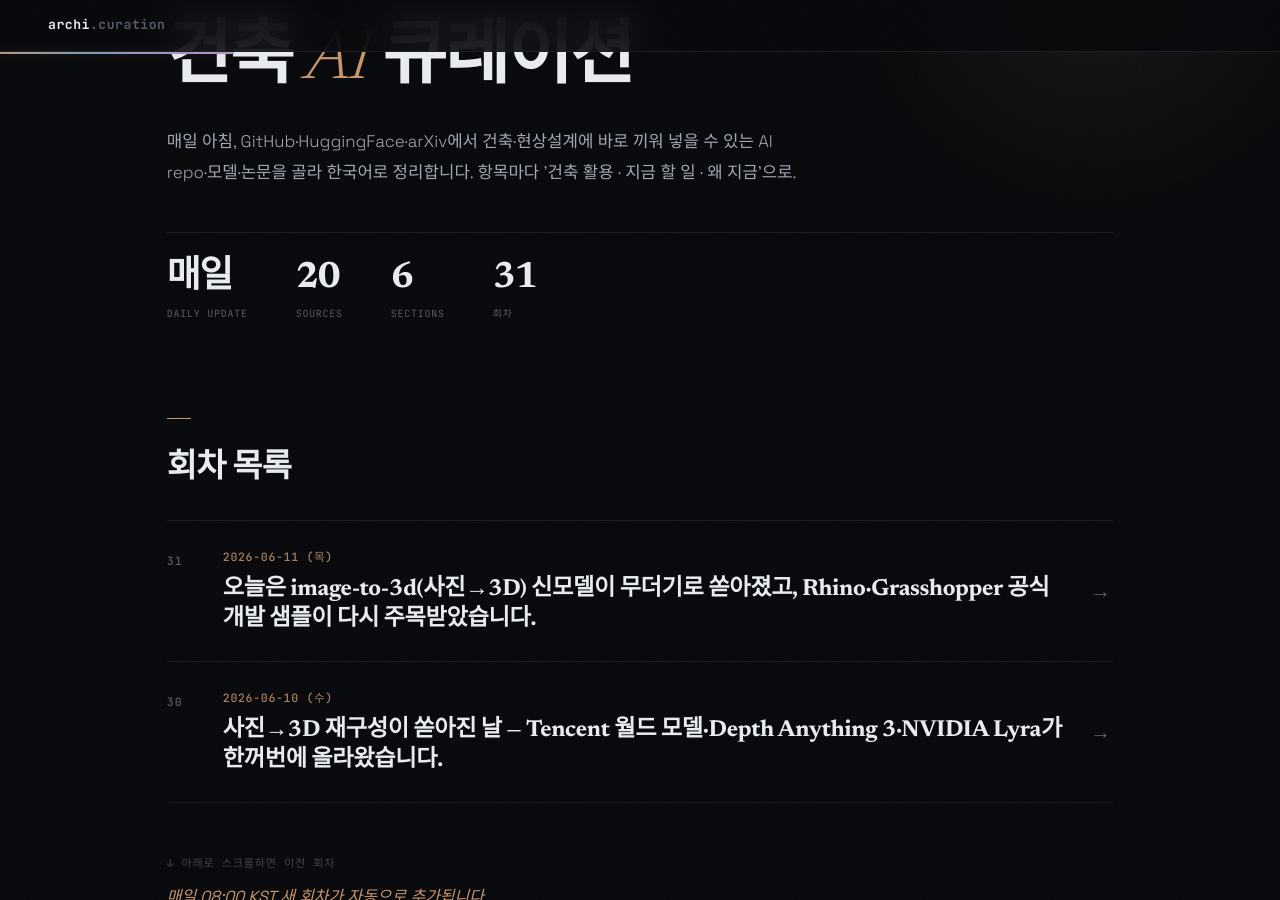
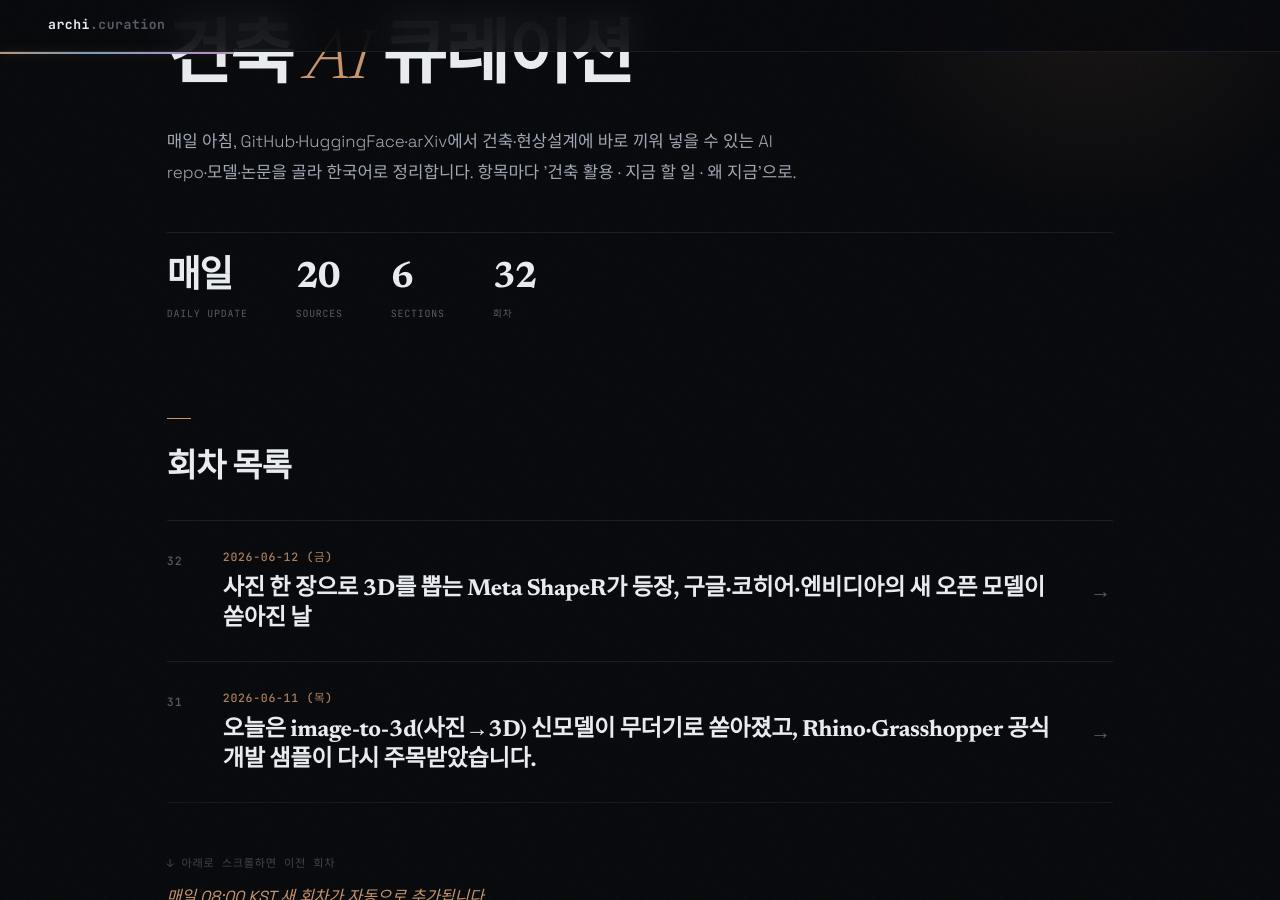
Before and after one commit to ghkch5gh-jpg/ainews-curation, a Jekyll site: the page built from index.md, in a window 1280 px wide and 900 px high, scrolled down 190 px. Built offline with Jekyll 4.4.1, drawn with Linux system fonts in a browser that asks for light colours; some web fonts are replaced.

Commit message:
daily: 2026-06-12

```diff
--- /dev/null
+++ b/2026-06-12_금.md
@@ -0,0 +1,168 @@
+---
+title: 2026-06-12 (금)
+eyebrow: ARCH · AI CURATION
+hero_title: "2026 · 06 · 12 <em>(금)</em>"
+description: "사진 한 장으로 3D를 뽑는 Meta ShapeR가 등장, 구글·코히어·엔비디아의 새 오픈 모델이 쏟아진 날"
+summary: 사진 한 장으로 3D를 뽑는 Meta ShapeR가 등장, 구글·코히어·엔비디아의 새 오픈 모델이 쏟아진 날
+---
+
+<div class="news">
+<section class="news-flow-sec reveal"><h2 class="news-flow__t">이번 회차 흐름</h2><div class="news-flow"><p>안녕하세요! 오늘은 새 repo(코드 저장소)보다 새 'AI 모델'이 쏟아진 날이에요. 가장 눈에 띄는 건 Meta가 내놓은 ShapeR로, 사진 한 장만 주면 3D 형태를 자동으로 만들어 줍니다 — 매스 스터디 초반에 바로 써볼 만해요. 거기에 구글의 새 멀티모달 모델 Gemma 4, 코히어의 코딩 전용 모델, 엔비디아의 초대형 오픈 모델까지 줄줄이 공개됐습니다. 다만 건축 직격인 IFC·BIM 쪽 새 도구는 오늘 조용했고, 대부분 '범용 AI'라 솔직히 끼워 맞춰 써야 하는 것들이 많아요. 그래서 오늘은 욕심 부리지 않고, 실제로 손에 잡히는 것만 골라 담았습니다.</p></div></section>
+<section class="news-sec">
+<h2 class="news-sec__t">오늘의 헤드라인</h2>
+<article class="ni reveal">
+  <header class="ni__h">
+    <span class="ni__n">01</span>
+    <a class="ni__t" href="https://huggingface.co/facebook/ShapeR" target="_blank" rel="noopener">Meta ShapeR — 사진 한 장으로 3D 형태 자동 생성 <span class="ni__arrow">↗</span></a>
+    <span class="ni__tr"><span class="ni__src">HuggingFace</span><span class="ni__score">7/10</span></span>
+  </header>
+  <p class="ni__body">Meta가 공개한 이미지→3D 모델입니다. 사진이나 그림 한 장을 넣으면 그 물체의 3D 덩어리를 자동으로 만들어 줘요. Rhino에서 스케치 보고 손으로 매스를 깎던 작업을, AI가 사진 보고 초안을 한 번에 뽑아주는 셈입니다. 정밀 도면용은 아니지만 컨셉 초반 형태 탐색엔 충분합니다.</p>
+  <ul class="ni__pts"><li>입력은 이미지 한 장, 출력은 3D 형태(메시)</li><li>별도 촬영 장비 없이 일반 사진으로 동작</li><li>HuggingFace에 모델 공개 — 바로 시험 가능</li></ul>
+  <div class="ni__meta">
+    <div class="ni__row"><dt>얻는 것</dt><dd>현상설계 매스 스터디 초반에, 레퍼런스 건물 사진이나 손스케치를 3D 덩어리로 빠르게 바꿔 Rhino로 가져와 다듬는 출발점으로 쓸 수 있어요.</dd></div>
+    <div class="ni__row ni__row--do"><dt>지금 할 일</dt><dd><p class="ni__do-text">huggingface.co/facebook/ShapeR 페이지에서 'Use this model' 안내를 따라 샘플 이미지 한 장으로 결과를 먼저 확인해보세요.</p></dd></div>
+    <div class="ni__row ni__row--why"><dt>왜 지금</dt><dd>사진→3D 모델은 매달 빨라지는 분야라, 지금 한 번 써두면 내 워크플로우 어디에 끼울지 감이 잡힙니다.</dd></div>
+  </div>
+  <footer class="ni__f"><span class="ni__verified">✓ 원문 대조</span><a class="ni__story" href="https://huggingface.co/facebook/ShapeR" target="_blank" rel="noopener">스토리 →</a></footer>
+</article>
+<article class="ni reveal">
+  <header class="ni__h">
+    <span class="ni__n">02</span>
+    <a class="ni__t" href="https://huggingface.co/google/gemma-4-12B" target="_blank" rel="noopener">구글 Gemma 4 12B — 내 PC에서 돌리는 멀티모달 AI <span class="ni__arrow">↗</span></a>
+    <span class="ni__tr"><span class="ni__src">HuggingFace</span><span class="ni__score">5/10</span></span>
+  </header>
+  <p class="ni__body">구글이 공개한 오픈 AI 모델로, 글뿐 아니라 이미지도 함께 이해하는 '멀티모달(글+그림 동시 처리)' 모델입니다. ChatGPT 같은 걸 외부 서버 없이 내 컴퓨터에 깔아 쓴다고 보면 됩니다. 12B는 모델 크기인데, 적당한 그래픽카드면 개인이 돌릴 수 있는 수준이에요. 현장 사진이나 도면 이미지를 넣고 질문하는 식으로 활용합니다.</p>
+  <ul class="ni__pts"><li>글+이미지를 함께 읽는 오픈 모델</li><li>외부에 자료 안 보내고 내 PC에서 실행 가능</li><li>12B 크기 — 개인용 그래픽카드로도 구동</li></ul>
+  <div class="ni__meta">
+    <div class="ni__row"><dt>얻는 것</dt><dd>도면·현장 사진을 외부 클라우드에 안 올리고 내 컴퓨터 안에서만 검토·요약시키고 싶을 때 기본 도구가 됩니다.</dd></div>
+    <div class="ni__row ni__row--do"><dt>지금 할 일</dt><dd><p class="ni__do-text">Ollama(로컬 AI 실행기)를 설치하고 <code class="ni__code">ollama pull gemma4:12b</code> 류 명령으로 받아 사진 한 장에 질문을 던져보세요.</p></dd></div>
+    <div class="ni__row ni__row--why"><dt>왜 지금</dt><dd>오픈 멀티모달 모델이 점점 가벼워지는 흐름의 최신판이라, 사내 자료 보안이 중요한 설계사무소에 특히 의미 있어요.</dd></div>
+  </div>
+  <footer class="ni__f"><span class="ni__verified">✓ 원문 대조</span><a class="ni__story" href="https://huggingface.co/google/gemma-4-12B" target="_blank" rel="noopener">스토리 →</a></footer>
+</article>
+<article class="ni reveal">
+  <header class="ni__h">
+    <span class="ni__n">03</span>
+    <a class="ni__t" href="https://huggingface.co/CohereLabs/North-Mini-Code-1.0" target="_blank" rel="noopener">코히어 North-Mini-Code — 스크립트 짜주는 코딩 전용 모델 <span class="ni__arrow">↗</span></a>
+    <span class="ni__tr"><span class="ni__src">HuggingFace</span><span class="ni__score">5/10</span></span>
+  </header>
+  <p class="ni__body">코히어가 내놓은 '코드 짜기 특화' AI 모델입니다. 일반 대화보다 프로그래밍 코드를 잘 쓰도록 훈련됐어요. 건축가에겐 직접 코딩보다, Grasshopper의 파이썬 컴포넌트나 Revit 자동화 스크립트를 대신 짜달라고 시킬 때 쓸모가 있습니다. 이름처럼 'Mini'급으로, 오픈으로 풀렸습니다.</p>
+  <ul class="ni__pts"><li>코드 생성에 특화된 오픈 모델(30B)</li><li>Grasshopper·Revit용 파이썬 스크립트 작성 보조에 적합</li><li>회사 내부망에 올려 폐쇄적으로 쓸 수 있음</li></ul>
+  <div class="ni__meta">
+    <div class="ni__row"><dt>얻는 것</dt><dd>반복되는 도면 정리·물량 산출 같은 작업을 '코드로 자동화'하고 싶은데 직접 못 짤 때, 이 모델에게 스크립트를 받아 시작할 수 있어요.</dd></div>
+    <div class="ni__row ni__row--do"><dt>지금 할 일</dt><dd><p class="ni__do-text">huggingface.co/CohereLabs/North-Mini-Code-1.0 에서 모델 카드를 읽고, 평소 손이 많이 가던 반복 작업 하나를 '파이썬으로 짜줘'라고 시켜보세요.</p></dd></div>
+    <div class="ni__row ni__row--why"><dt>왜 지금</dt><dd>코딩 전용 오픈 모델이 늘면서, 코드 못 짜는 사람도 자동화 스크립트를 '받아 쓰는' 문턱이 계속 낮아지고 있습니다.</dd></div>
+  </div>
+  <footer class="ni__f"><span class="ni__verified">✓ 원문 대조</span><a class="ni__story" href="https://huggingface.co/CohereLabs/North-Mini-Code-1.0" target="_blank" rel="noopener">스토리 →</a></footer>
+</article>
+<article class="ni reveal">
+  <header class="ni__h">
+    <span class="ni__n">04</span>
+    <a class="ni__t" href="https://huggingface.co/nvidia/NVIDIA-Nemotron-3-Ultra-550B-A55B-BF16" target="_blank" rel="noopener">엔비디아 Nemotron-3-Ultra 550B — 초대형 오픈 모델 공개 <span class="ni__arrow">↗</span></a>
+    <span class="ni__tr"><span class="ni__src">HuggingFace</span><span class="ni__score">3/10</span></span>
+  </header>
+  <p class="ni__body">엔비디아가 푼 매우 큰 오픈 AI 모델입니다. 550B는 모델 크기인데, 개인 PC로는 절대 못 돌리는 서버급 규모예요. 솔직히 건축 실무에 직접 쓰긴 어렵고, '오픈 진영이 이만큼 큰 모델까지 풀었다'는 흐름을 보는 의미가 큽니다. 당장 clone 하기보다 분위기만 알아두면 됩니다.</p>
+  <ul class="ni__pts"><li>서버급 초대형 오픈 모델(550B)</li><li>개인 장비로는 구동 불가 — 직접 활용은 어려움</li><li>오픈 모델 경쟁이 최상위까지 번진 신호</li></ul>
+  <div class="ni__meta">
+    <div class="ni__row"><dt>얻는 것</dt><dd>건축 실무 직접 적용은 무관해요. 다만 '오픈 모델이 폐쇄형 상용 모델을 어디까지 따라잡나'를 가늠하는 참고용입니다.</dd></div>
+    <div class="ni__row ni__row--do"><dt>지금 할 일</dt><dd><p class="ni__do-text">지금은 받지 말고, 이런 대형 모델이 향후 클라우드 서비스로 저렴해지는지 흐름만 지켜보세요.</p></dd></div>
+    <div class="ni__row ni__row--why"><dt>왜 지금</dt><dd>최상위 모델까지 오픈으로 풀리는 추세라, 1~2년 뒤 누구나 쓰는 도구 가격이 내려갈 신호로 읽힙니다.</dd></div>
+  </div>
+  <footer class="ni__f"><span class="ni__verified">✓ 원문 대조</span><a class="ni__story" href="https://huggingface.co/nvidia/NVIDIA-Nemotron-3-Ultra-550B-A55B-BF16" target="_blank" rel="noopener">스토리 →</a></footer>
+</article>
+<article class="ni reveal">
+  <header class="ni__h">
+    <span class="ni__n">05</span>
+    <a class="ni__t" href="https://huggingface.co/stepfun-ai/Step-3.7-Flash" target="_blank" rel="noopener">StepFun Step-3.7-Flash — 도면·이미지를 빠르게 읽는 모델 <span class="ni__arrow">↗</span></a>
+    <span class="ni__tr"><span class="ni__src">HuggingFace</span><span class="ni__score">5/10</span></span>
+  </header>
+  <p class="ni__body">이미지와 글을 함께 이해하는 멀티모달 모델인데, 이름의 'Flash'처럼 빠른 응답에 초점을 맞췄어요. 도면 이미지나 현장 사진을 넣고 '여기서 면적·실 구성 정리해줘' 식으로 묻는 용도에 맞습니다. 똑같은 멀티모달이라도 속도가 빠르면 여러 장을 연달아 검토할 때 체감이 다릅니다. 규모가 커서 주로 클라우드에서 쓰는 모델이에요.</p>
+  <ul class="ni__pts"><li>이미지+글을 빠르게 처리하는 멀티모달 모델</li><li>도면·사진 다량 검토에 속도 이점</li><li>대형 모델이라 개인 PC보다 클라우드 활용</li></ul>
+  <div class="ni__meta">
+    <div class="ni__row"><dt>얻는 것</dt><dd>현상설계 막판에 도면 여러 장의 정보를 빠르게 뽑아 정리표로 만드는 식의 잡일을 맡길 수 있어요(시도 단계).</dd></div>
+    <div class="ni__row ni__row--do"><dt>지금 할 일</dt><dd><p class="ni__do-text">huggingface.co/stepfun-ai/Step-3.7-Flash 모델 카드에서 지원 입력 형식을 확인하고 도면 캡처 한 장으로 면적 추출을 시켜보세요.</p></dd></div>
+    <div class="ni__row ni__row--why"><dt>왜 지금</dt><dd>'정확하면서 빠른' 멀티모달 모델이 늘면서, 도면을 사람처럼 읽고 표로 정리하는 작업이 현실화되고 있습니다.</dd></div>
+  </div>
+  <footer class="ni__f"><span class="ni__verified">✓ 원문 대조</span><a class="ni__story" href="https://huggingface.co/stepfun-ai/Step-3.7-Flash" target="_blank" rel="noopener">스토리 →</a></footer>
+</article>
+</section>
+<section class="news-sec">
+<h2 class="news-sec__t">모델 · 데이터셋</h2>
+<article class="ni reveal">
+  <header class="ni__h">
+    <span class="ni__n">06</span>
+    <a class="ni__t" href="https://huggingface.co/unsloth/gemma-4-12b-it-GGUF" target="_blank" rel="noopener">Unsloth Gemma 4 12B GGUF — 노트북에서도 돌아가게 압축한 버전 <span class="ni__arrow">↗</span></a>
+    <span class="ni__tr"><span class="ni__src">HuggingFace</span><span class="ni__score">4/10</span></span>
+  </header>
+  <p class="ni__body">위의 구글 Gemma 4를 'GGUF(보통 노트북에서도 AI를 돌리게 용량을 줄인 형식)'로 변환한 버전이에요. 원본은 무거워서 좋은 장비가 필요한데, 이건 살을 빼서 개인 노트북에서도 돌릴 만합니다. 화질로 치면 약간 흐려지지만 일상 검토용엔 충분해요. Ollama나 LM Studio 같은 무료 실행기로 바로 불러올 수 있습니다.</p>
+  <ul class="ni__pts"><li>Gemma 4를 노트북용으로 가볍게 압축</li><li>Ollama·LM Studio로 클릭 몇 번에 실행</li><li>성능은 약간 손해, 대신 일반 노트북 OK</li></ul>
+  <div class="ni__meta">
+    <div class="ni__row"><dt>얻는 것</dt><dd>외부 서버 없이 사무실 노트북 한 대에서 AI에게 도면·텍스트를 검토시키고 싶을 때 가장 현실적인 출발점입니다.</dd></div>
+    <div class="ni__row ni__row--do"><dt>지금 할 일</dt><dd><p class="ni__do-text">LM Studio를 설치하고 검색창에 'gemma-4-12b-it-GGUF'를 넣어 받은 뒤 바로 대화해보세요.</p></dd></div>
+    <div class="ni__row ni__row--why"><dt>왜 지금</dt><dd>성능 좋은 모델을 점점 작은 장비에서 돌리는 흐름이라, 고가 장비 없이도 사내 AI 활용 문턱이 낮아졌어요.</dd></div>
+  </div>
+  <footer class="ni__f"><span class="ni__verified">✓ 원문 대조</span><a class="ni__story" href="https://huggingface.co/unsloth/gemma-4-12b-it-GGUF" target="_blank" rel="noopener">스토리 →</a></footer>
+</article>
+<article class="ni reveal">
+  <header class="ni__h">
+    <span class="ni__n">07</span>
+    <a class="ni__t" href="https://huggingface.co/zai-org/SCAIL-2" target="_blank" rel="noopener">Zhipu SCAIL-2 — 정지 이미지를 짧은 영상으로 <span class="ni__arrow">↗</span></a>
+    <span class="ni__tr"><span class="ni__src">HuggingFace</span><span class="ni__score">3/10</span></span>
+  </header>
+  <p class="ni__body">한 장의 이미지를 짧은 영상으로 바꿔주는 이미지→영상 모델입니다. 원문을 보면 인물의 동작(포즈)을 따라 캐릭터를 움직이게 하는 쪽에 초점이 있어요. 정지된 컨셉 이미지에 약간의 움직임을 입혀 '죽은 이미지' 대신 살아있는 장면을 만들고 싶을 때 시도할 수 있습니다. 다만 건축 정밀성보다는 분위기 연출용입니다.</p>
+  <ul class="ni__pts"><li>이미지 1장 → 짧은 동영상 자동 생성</li><li>컨셉 렌더에 가벼운 움직임 연출</li><li>정밀 표현보다 발표용 분위기 도구</li></ul>
+  <div class="ni__meta">
+    <div class="ni__row"><dt>얻는 것</dt><dd>현상설계 PT에서 핵심 투시도 한 장을 잔잔히 움직이는 클립으로 만들어 심사 화면에 임팩트를 더할 때 시도해볼 만해요.</dd></div>
+    <div class="ni__row ni__row--do"><dt>지금 할 일</dt><dd><p class="ni__do-text">huggingface.co/zai-org/SCAIL-2 에서 대표 투시도 한 장을 넣고 어떤 움직임이 나오는지 먼저 확인하세요.</p></dd></div>
+    <div class="ni__row ni__row--why"><dt>왜 지금</dt><dd>이미지→영상 변환이 쉬워지면서, 영상 편집 몰라도 발표 자료에 동적 연출을 넣기 쉬워졌습니다.</dd></div>
+  </div>
+  <footer class="ni__f"><span class="ni__verified">✓ 원문 대조</span><a class="ni__story" href="https://huggingface.co/zai-org/SCAIL-2" target="_blank" rel="noopener">스토리 →</a></footer>
+</article>
+<article class="ni reveal">
+  <header class="ni__h">
+    <span class="ni__n">08</span>
+    <a class="ni__t" href="https://huggingface.co/nex-agi/Nex-N2-Pro" target="_blank" rel="noopener">Nex-N2-Pro — 새로 공개된 범용 대화 모델 <span class="ni__arrow">↗</span></a>
+    <span class="ni__tr"><span class="ni__src">HuggingFace</span><span class="ni__score">3/10</span></span>
+  </header>
+  <p class="ni__body">Nex AGI가 공개한 AI 모델입니다. 글을 읽고 쓰는 건 물론, 원문 설정을 보면 이미지·영상 입력까지 받는 모델이에요. 건축 특화는 아니고, 공모지침 요약·설계설명서 초안 같은 '글 작업' 보조에 쓰는 종류입니다. 규모가 커서 주로 클라우드에서 돌립니다. 솔직히 이미 쓰는 챗봇이 있다면 굳이 바꿀 필요는 없어요.</p>
+  <ul class="ni__pts"><li>글 중심 범용 오픈 모델</li><li>공모지침 요약·설명서 초안 등 문서 작업 보조</li><li>대형이라 개인 PC보다 클라우드용</li></ul>
+  <div class="ni__meta">
+    <div class="ni__row"><dt>얻는 것</dt><dd>설계설명서·공모 지침처럼 긴 글을 요약하고 초안 잡는 잡무를 맡길 수 있어요(기존 챗봇 대비 큰 차이는 아직 미지수).</dd></div>
+    <div class="ni__row ni__row--do"><dt>지금 할 일</dt><dd><p class="ni__do-text">당장 받기보다, 평소 쓰던 AI와 같은 공모지침을 넣어 요약 품질을 한 번 비교해보는 정도로 충분합니다.</p></dd></div>
+    <div class="ni__row ni__row--why"><dt>왜 지금</dt><dd>범용 오픈 모델이 계속 늘어 선택지가 넓어지는 중이라, 가끔 품질을 비교해두면 도구 교체 타이밍을 잡기 좋아요.</dd></div>
+  </div>
+  <footer class="ni__f"><span class="ni__verified">✓ 원문 대조</span><a class="ni__story" href="https://huggingface.co/nex-agi/Nex-N2-Pro" target="_blank" rel="noopener">스토리 →</a></footer>
+</article>
+<article class="ni reveal">
+  <header class="ni__h">
+    <span class="ni__n">09</span>
+    <a class="ni__t" href="https://huggingface.co/google/magenta-realtime-2" target="_blank" rel="noopener">구글 Magenta RealTime 2 — 즉석에서 음악 만드는 모델 <span class="ni__arrow">↗</span></a>
+    <span class="ni__tr"><span class="ni__src">HuggingFace</span><span class="ni__score">2/10</span></span>
+  </header>
+  <p class="ni__body">구글이 만든 실시간 음악 생성 모델입니다. 분위기를 지정하면 그에 맞는 음악을 즉석에서 만들어 줘요. 건축 설계와는 직접 상관없지만, 발표 영상이나 포트폴리오 배경음악을 저작권 걱정 없이 직접 만들고 싶을 때 쓸 수 있습니다. 어디까지나 곁다리 활용입니다.</p>
+  <ul class="ni__pts"><li>분위기 지정하면 음악 자동 생성</li><li>발표 영상·포트폴리오 배경음악용</li><li>건축 실무와는 직접 무관</li></ul>
+  <div class="ni__meta">
+    <div class="ni__row"><dt>얻는 것</dt><dd>현상 PT 영상이나 작품집 영상에 깔 배경음악을 저작권 부담 없이 직접 뽑을 때 시도해볼 수 있어요.</dd></div>
+    <div class="ni__row ni__row--do"><dt>지금 할 일</dt><dd><p class="ni__do-text">huggingface.co/google/magenta-realtime-2 의 데모로 '차분한 미니멀' 같은 분위기를 넣어 결과를 들어보세요.</p></dd></div>
+    <div class="ni__row ni__row--why"><dt>왜 지금</dt><dd>발표 영상에 음악·내레이션까지 AI로 직접 만드는 사람이 늘면서, 외주 없이 PT 영상을 완성하기 쉬워졌습니다.</dd></div>
+  </div>
+  <footer class="ni__f"><span class="ni__verified">✓ 원문 대조</span><a class="ni__story" href="https://huggingface.co/google/magenta-realtime-2" target="_blank" rel="noopener">스토리 →</a></footer>
+</article>
+<article class="ni reveal">
+  <header class="ni__h">
+    <span class="ni__n">10</span>
+    <a class="ni__t" href="https://huggingface.co/bosonai/higgs-audio-v3-tts-4b" target="_blank" rel="noopener">Boson Higgs-Audio v3 — 글을 사람 목소리로 읽어주는 모델 <span class="ni__arrow">↗</span></a>
+    <span class="ni__tr"><span class="ni__src">HuggingFace</span><span class="ni__score">3/10</span></span>
+  </header>
+  <p class="ni__body">글자를 사람 목소리로 읽어주는 '음성 합성(TTS)' 모델입니다. 설계 설명 글을 넣으면 자연스러운 내레이션 음성을 만들어 줘요. 발표 영상에 직접 녹음하는 대신 자막용 음성을 입힐 때 유용합니다. 건축 설계 자체와는 무관하지만 발표물 제작엔 도움이 됩니다.</p>
+  <ul class="ni__pts"><li>텍스트 → 자연스러운 음성(TTS) 생성</li><li>발표 영상 내레이션 자동화</li><li>설계 작업과 무관, 발표물 제작용</li></ul>
+  <div class="ni__meta">
+    <div class="ni__row"><dt>얻는 것</dt><dd>현상 PT 영상에 들어갈 설명 내레이션을, 직접 녹음 없이 설계설명서 텍스트로 만들어 입힐 수 있어요.</dd></div>
+    <div class="ni__row ni__row--do"><dt>지금 할 일</dt><dd><p class="ni__do-text">huggingface.co/bosonai/higgs-audio-v3-tts-4b 에서 설계 콘셉트 한 문단을 넣어 음성 품질을 확인해보세요.</p></dd></div>
+    <div class="ni__row ni__row--why"><dt>왜 지금</dt><dd>발표 영상의 음악·음성까지 AI로 만드는 흐름이 자리잡으면서, 1인 사무소도 깔끔한 PT 영상을 만들기 쉬워졌습니다.</dd></div>
+  </div>
+  <footer class="ni__f"><span class="ni__verified">✓ 원문 대조</span><a class="ni__story" href="https://huggingface.co/bosonai/higgs-audio-v3-tts-4b" target="_blank" rel="noopener">스토리 →</a></footer>
+</article>
+</section>
+<div class="news-outro"><span class="news-outro__t">맺음말</span><p>정리하면 오늘은 '도면·법규 자동화'보다 '컨셉·시각화' 쪽 재료가 들어온 날이에요. 특히 ShapeR처럼 사진→3D 흐름은 매년 빨라지고 있어서, 현장 답사 사진 한 장이 곧바로 매스 모델이 되는 날이 머지않았습니다. 범용 모델들은 당장은 멀어 보여도, Claude Code 같은 도구에 물려두면 결국 여러분의 Grasshopper·Revit 스크립트를 대신 짜주는 일꾼이 됩니다. 오늘도 가볍게 한 개만 clone 해보시면 충분해요!</p></div>
+</div>
--- a/index.md
+++ b/index.md
@@ -10,12 +10,13 @@ stats:
     lbl: "Sources"
   - num: "6"
     lbl: "Sections"
-  - num: "31"
+  - num: "32"
     lbl: "회차"
 ---
 
 ## 회차 목록
 
+- [2026-06-12 (금) — 사진 한 장으로 3D를 뽑는 Meta ShapeR가 등장, 구글·코히어·엔비디아의 새 오픈 모델이 쏟아진 날](2026-06-12_금.html)
 - [2026-06-11 (목) — 오늘은 image-to-3d(사진→3D) 신모델이 무더기로 쏟아졌고, Rhino·Grasshopper 공식 개발 샘플이 다시 주목받았습니다.](2026-06-11_목.html)
 - [2026-06-10 (수) — 사진→3D 재구성이 쏟아진 날 — Tencent 월드 모델·Depth Anything 3·NVIDIA Lyra가 한꺼번에 올라왔습니다.](2026-06-10_수.html)
 - [2026-06-09 (화) — 오늘은 사진 여러 장을 3D로 되살리는 재구성 모델이 줄줄이 올라왔고, FreeCAD·pyRevit 같은 BIM 도구가 활발히 갱신됐어요.](2026-06-09_화.html)
--- a/scripts/build-local.mjs
+++ b/scripts/build-local.mjs
@@ -281,8 +281,11 @@ try { data = JSON.parse(jm[1] ?? jm[0]); } catch (e) { console.error("파싱 실
 // ===== 중복 하드필터 — 프롬프트가 놓친 재등장 항목은 여기서 탈락 =====
 {
   const items0 = Array.isArray(data.items) ? data.items : [];
+  const seenToday = new Set();
   data.items = items0.filter((it) => {
-    if (priorUrls.has(normUrl(it.url))) { console.warn(`  중복 탈락: ${it.title} (${it.url})`); return false; }
+    const u = normUrl(it.url);
+    if (priorUrls.has(u) || seenToday.has(u)) { console.warn(`  중복 탈락: ${it.title} (${it.url})`); return false; }
+    seenToday.add(u);
     return true;
   });
   if (data.items.length < items0.length) console.log(`중복 필터: ${items0.length - data.items.length}개 제외`);
```
